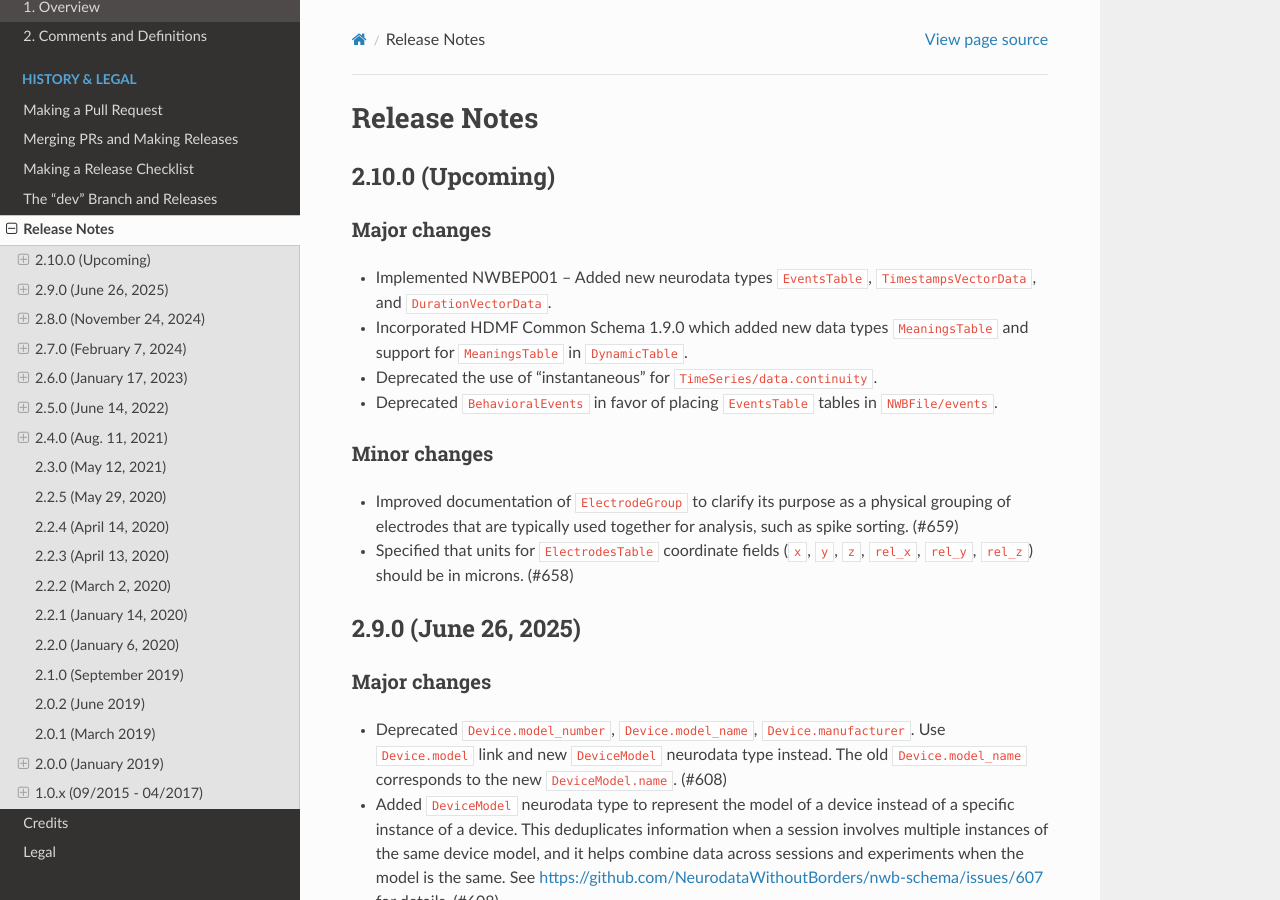
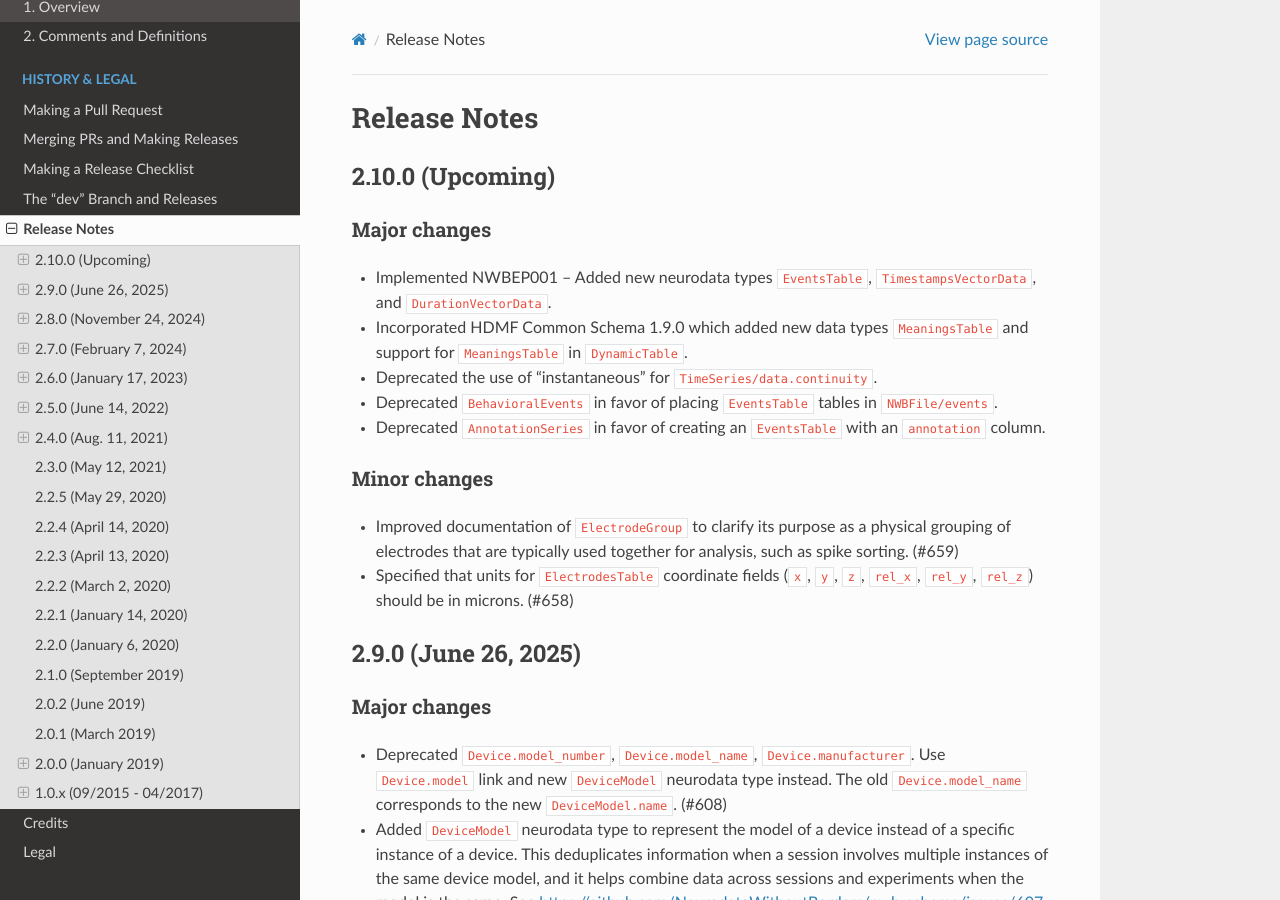
Before and after one commit to NeurodataWithoutBorders/nwb-schema, a Sphinx documentation site: the page built from docs/format/source/format_release_notes.rst, in a window 1280 px wide and 900 px high. Built offline with Sphinx 7.4.7 and the Read the Docs theme 3.1.0, drawn with Linux system fonts in a browser that asks for light colours.

Commit message:
Update format_release_notes.rst

```diff
--- a/docs/format/source/format_release_notes.rst
+++ b/docs/format/source/format_release_notes.rst
@@ -12,6 +12,7 @@ Major changes
 - Incorporated HDMF Common Schema 1.9.0 which added new data types ``MeaningsTable`` and support for ``MeaningsTable`` in ``DynamicTable``.
 - Deprecated the use of "instantaneous" for ``TimeSeries/data.continuity``.
 - Deprecated ``BehavioralEvents`` in favor of placing ``EventsTable`` tables in ``NWBFile/events``.
+- Deprecated ``AnnotationSeries`` in favor of creating an ``EventsTable`` with an ``annotation`` column.
 
 Minor changes
 ^^^^^^^^^^^^^
```
